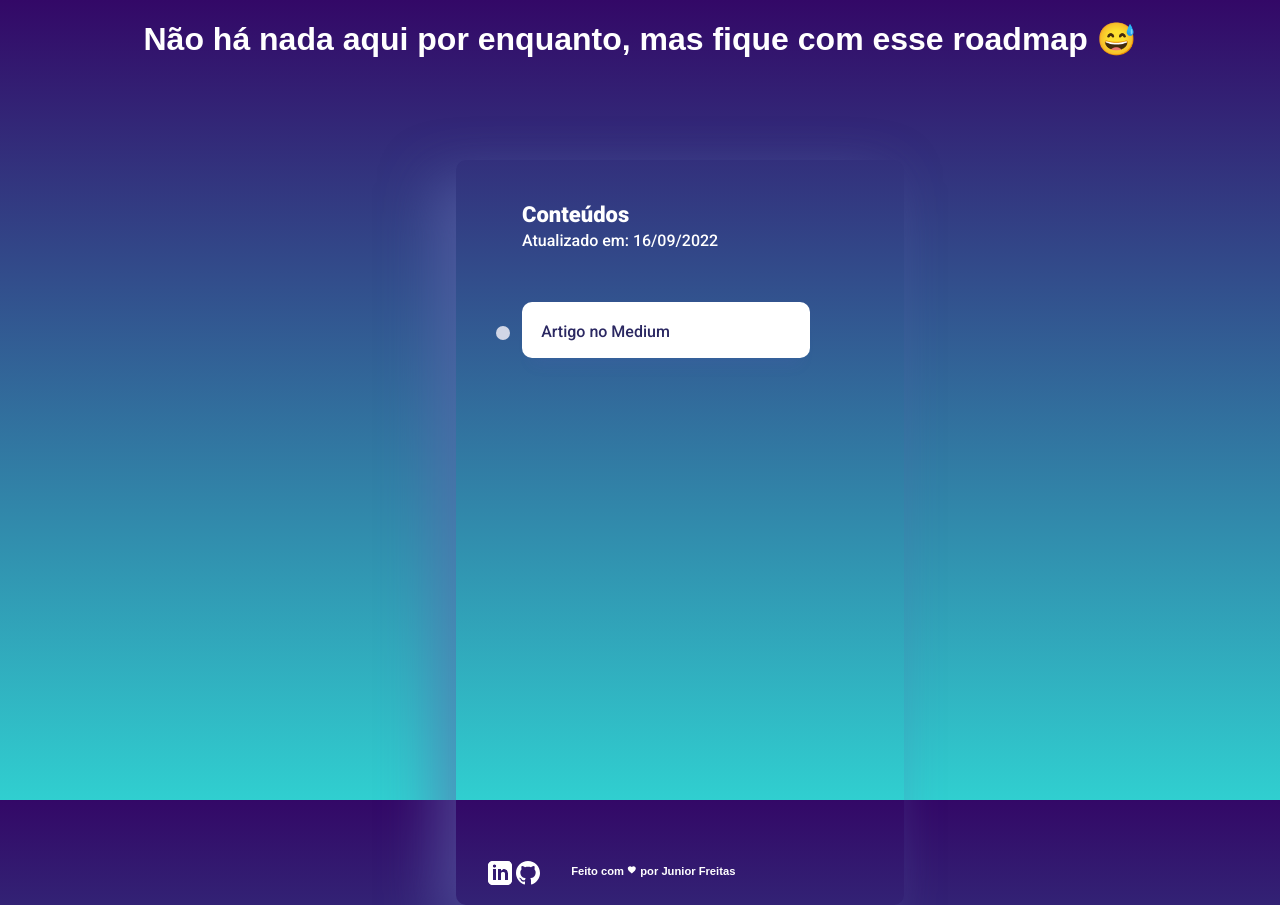
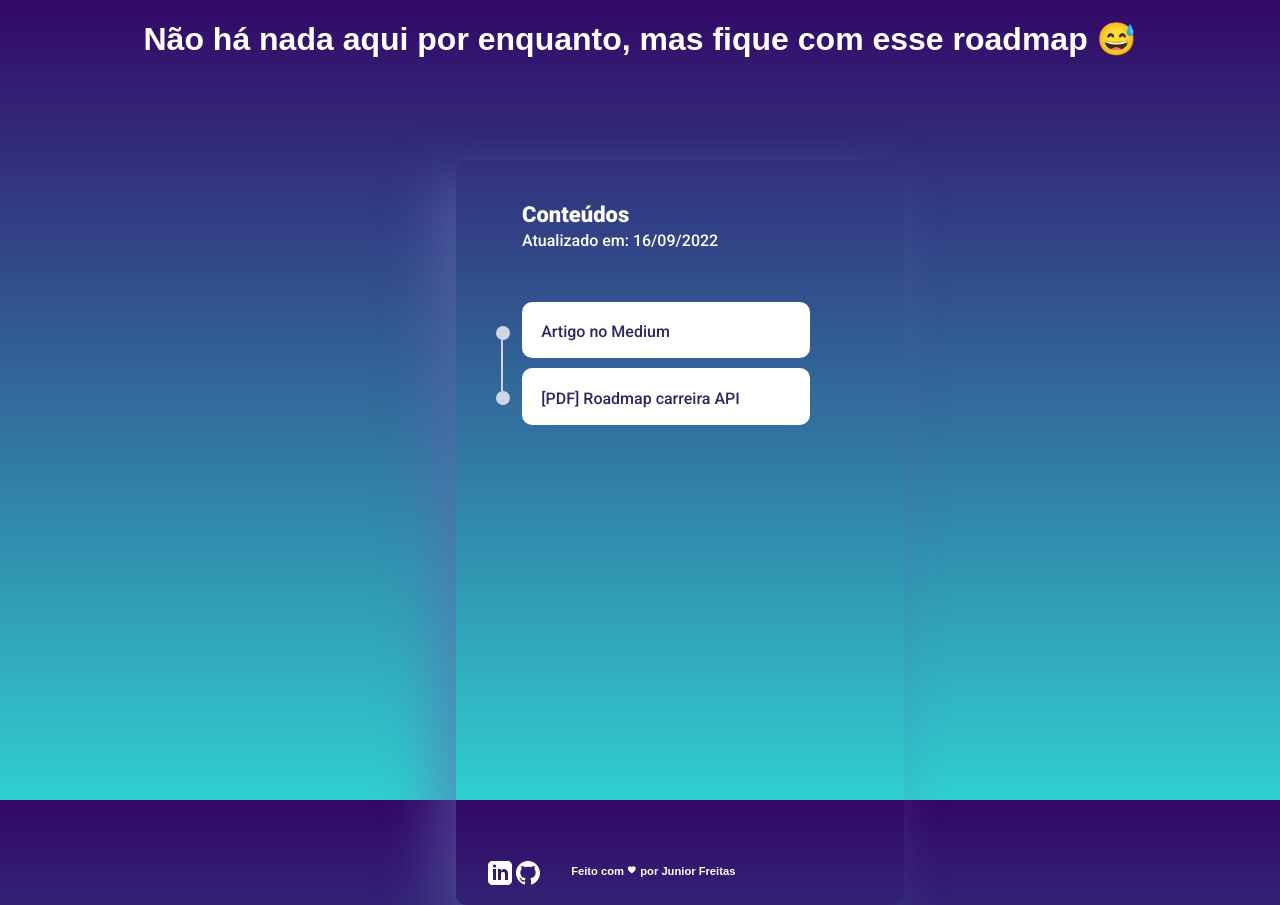
Before and after one commit to JuninhoFreitas/juninhofreitas.github.io, a website: page index.html in a window 1280 px wide. Drawn offline with Linux system fonts and the light colour scheme.

Commit message:
upload pdf

```diff
--- a/index.html
+++ b/index.html
@@ -22,10 +22,10 @@
         <div class="container">
           <div class="lines">
             <div class="dot"></div>
-            <div class="lin:e"></div>
+            <div class="line"></div>
+           <div class="dot"></div>
+            <!-- <div class="line>"></div> -->
             <!-- <div class="dot"></div>
-            <div class="line"></div>
-            <div class="dot"></div>
             <div class="line"></div>
             <div class="dot"></div>
             <div class="line"></div>
@@ -42,10 +42,12 @@
               </p>
             </div>
           </a>
+           <div class="card">
+          <a href="./roadmap.pdf">
+              <p>[PDF] Roadmap carreira API</p>
+        </a>
+            </div>
             <!-- <div class="card">
-              <p>Front-End do site</p>
-            </div>
-            <div class="card">
               <p>Hospedagem do site</p>
             </div>
             <div class="card">
@@ -56,7 +58,7 @@
             </div>
             <div class="card">
               <p>Vagas</p>
-            </div> -->
+            </div>  -->
           </div>
         </div>
       </div>
```
Also changed, not shown: 1 other file.
